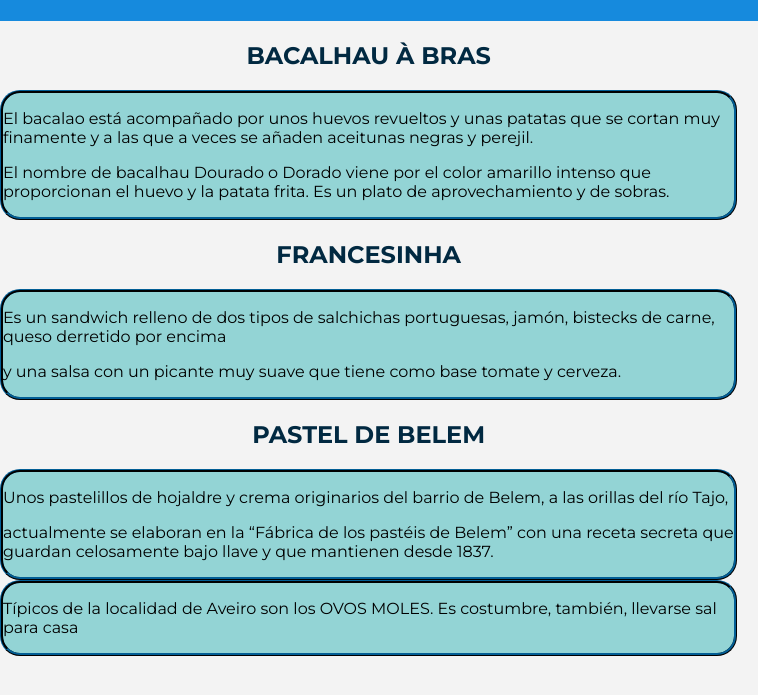
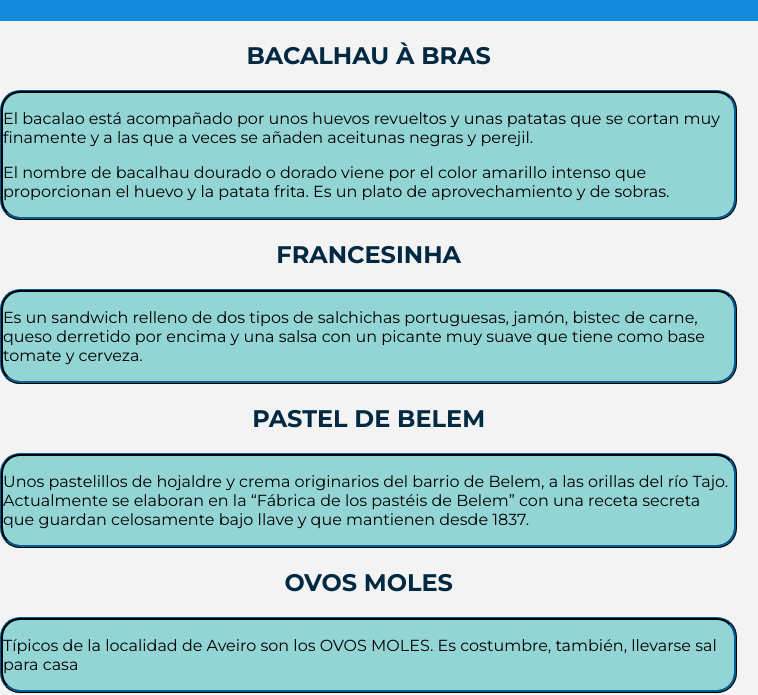
Before and after one commit to tda1bach2324/CrisolPortugal2, a plain HTML site: page Gastronomia/gastronomiaportugal/gastronomiaweb.html in a window 1280 px wide. Shown: the part 197-892 px from the top of the page, 0-758 px from the left. Drawn offline with Linux system fonts and the light colour scheme.

Commit message:
Update gastronomiaweb.html

```diff
--- a/Gastronomia/gastronomiaportugal/gastronomiaweb.html
+++ b/Gastronomia/gastronomiaportugal/gastronomiaweb.html
@@ -21,18 +21,19 @@
             <h2>BACALHAU À BRAS</h2>
             <article class="francesinha">
                 <p>El bacalao está acompañado por unos huevos revueltos y unas patatas que se cortan muy finamente y a las que a veces se añaden aceitunas negras y perejil.</p>
-                <p> El nombre de bacalhau Dourado o Dorado viene por el color amarillo intenso que proporcionan el huevo y la patata frita. Es un plato de aprovechamiento y de sobras.</p>
+                <p> El nombre de bacalhau dourado o dorado viene por el color amarillo intenso que proporcionan el huevo y la patata frita. Es un plato de aprovechamiento y de sobras.</p>
             </article>
             <h2> FRANCESINHA</h2>
             <article class="francesinha">
-                <p> Es un sandwich relleno de dos tipos de salchichas portuguesas, jamón, bistecks de carne, queso derretido por encima</p>
-                <p>y una salsa con un picante muy suave que tiene como base tomate y cerveza.</p>
+                <p> Es un sandwich relleno de dos tipos de salchichas portuguesas, jamón, bistec de carne, queso derretido por encima
+                y una salsa con un picante muy suave que tiene como base tomate y cerveza.</p>
             </article>
             <h2> PASTEL DE BELEM</h2>
             <article class="pastel">
-                <p>Unos pastelillos de hojaldre y crema originarios del barrio de Belem, a las orillas del río Tajo,</p>
-                <p>actualmente se elaboran en la “Fábrica de los pastéis de Belem” con una receta secreta que guardan celosamente bajo llave y que mantienen desde 1837.</p>
+                <p>Unos pastelillos de hojaldre y crema originarios del barrio de Belem, a las orillas del río Tajo.
+                Actualmente se elaboran en la “Fábrica de los pastéis de Belem” con una receta secreta que guardan celosamente bajo llave y que mantienen desde 1837.</p>
             </article>
+             <h2> OVOS MOLES</h2>
                <article class="pastel">
                 <p> Típicos de la localidad de Aveiro son los OVOS MOLES. Es costumbre, también, llevarse sal para casa</p>
             </article>
@@ -42,6 +43,7 @@
             <img src="img/bacafoto.jpg" width="280px">
             <img src="img/fraancesinha.jpg" width="280px">
             <img src="img/belem.jpg" width="280px">
+
         </aside>
     </div>
     <footer>
```
